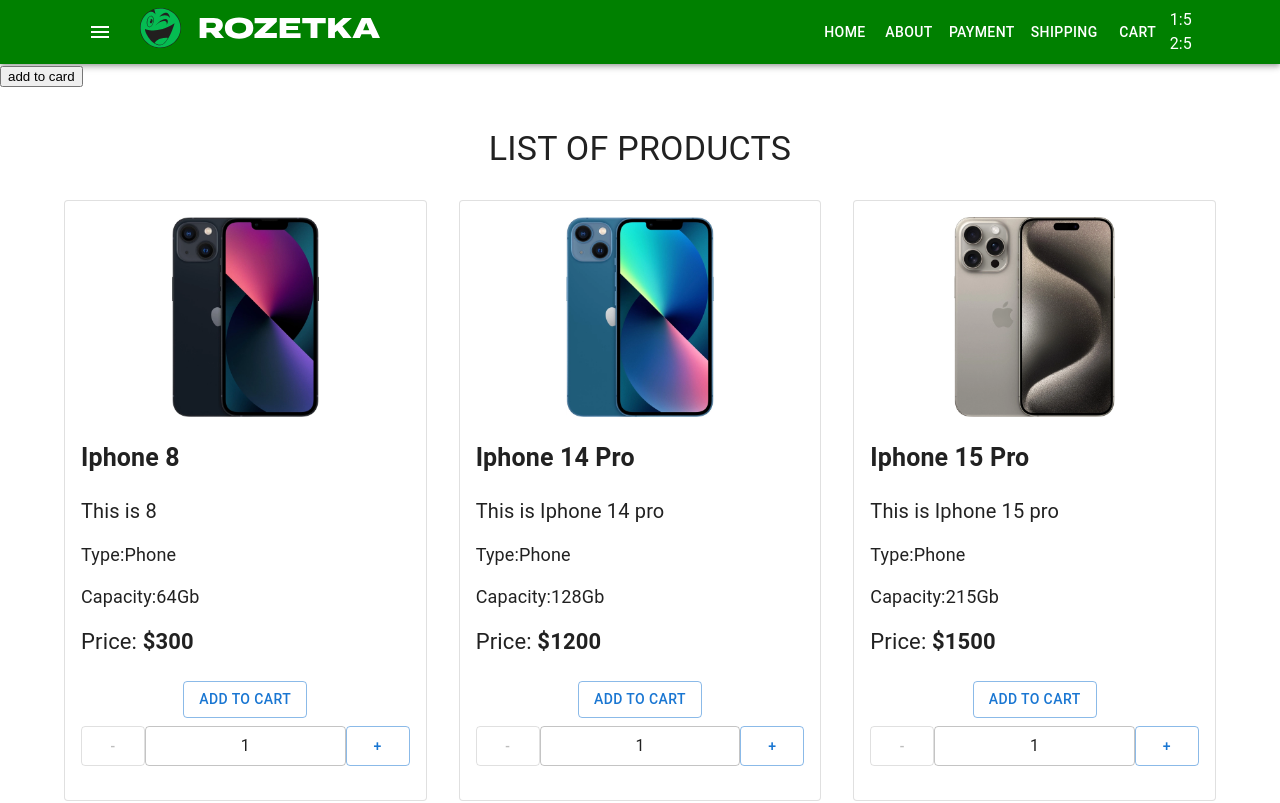
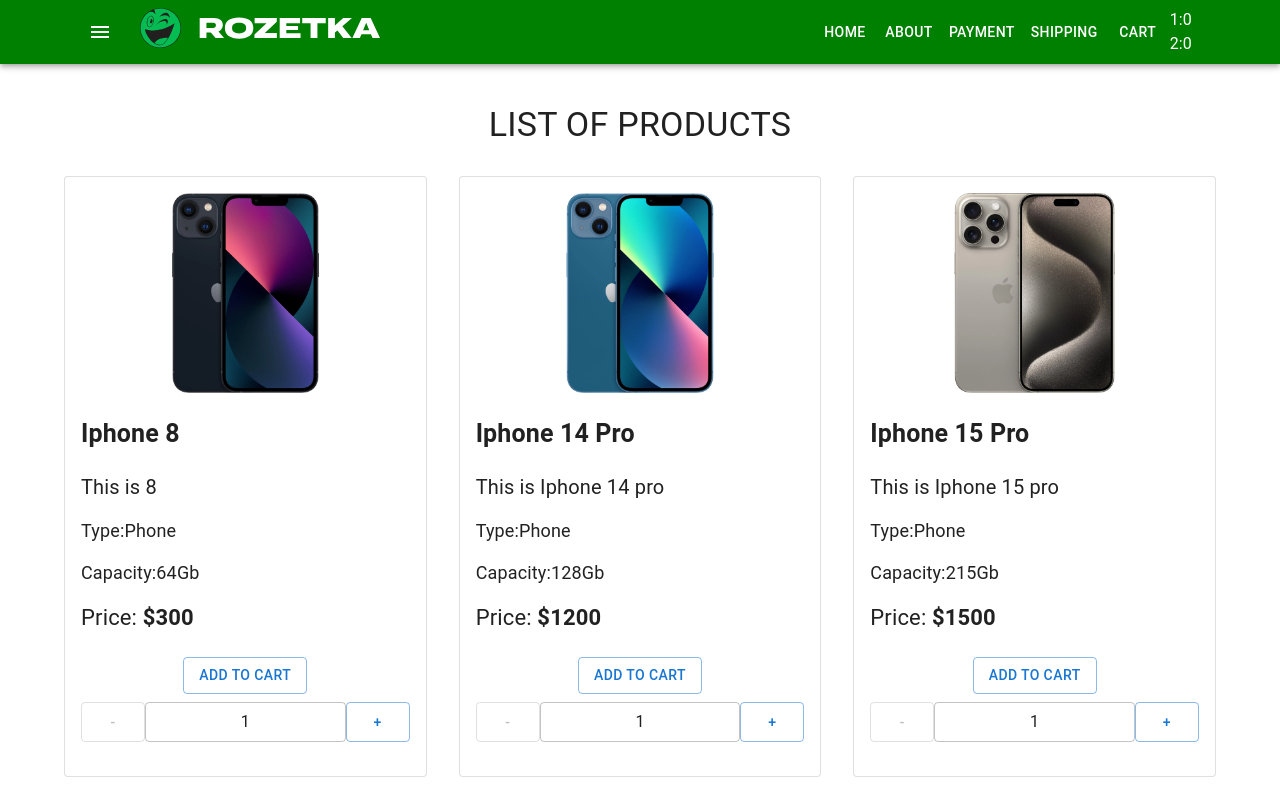
Before and after one commit to Vitalik-13/react-progect, a React (Create React App) app: page / in a window 1280 px wide. Shown: the top 803 px of the page. Built offline with nearby package versions, Linux system fonts and the light colour scheme.

Commit message:
add addToProductCard

```diff
--- a/src/components/Products/ProductListItem.tsx
+++ b/src/components/Products/ProductListItem.tsx
@@ -15,7 +15,8 @@
     productsFeatures: string
     price: number
     img: string
-    addTocard: (count: number, price: number) => void
+    id: number
+    addToProductCard: (count: number, id: number) => void
 }
 
 const ProductListItem = ({
@@ -25,7 +26,8 @@
     price,
     img,
     productsFeatures,
-    addTocard,
+    addToProductCard,
+    id,
 }: Props) => {
     const [count, setCount] = useState<number>(1)
 
@@ -55,7 +57,7 @@
                 <CardActions className="buttons-wrapper">
                     <Button
                         variant="outlined"
-                        onClick={() => addTocard(count, price)}
+                        onClick={() => addToProductCard(id, count)}
                     >
                         Add to cart
                     </Button>
--- a/src/components/Products/ProductsList.tsx
+++ b/src/components/Products/ProductsList.tsx
@@ -1,8 +1,8 @@
 import { Grid, Typography } from '@mui/material'
 import ProductsArray from 'utils/ProductsArray'
 import ProductListItem from './ProductListItem'
-type Props = { addTocard: (count: number, price: number) => void }
-const ProductsList = ({ addTocard }: Props) => {
+type Props = { addToProductCard: (count: number, id: number) => void }
+const ProductsList = ({ addToProductCard }: Props) => {
     return (
         <>
             <Typography
@@ -29,13 +29,14 @@
                     }) => (
                         <Grid item xs={12} sm={4} key={id}>
                             <ProductListItem
-                                addTocard={addTocard}
+                                addToProductCard={addToProductCard}
                                 img={img}
                                 productTitle={productTitle}
                                 productsDscription={productsDscription}
                                 productType={productType}
                                 productsFeatures={productsFeatures}
                                 price={price}
+                                id={id}
                             />
                         </Grid>
                     )
--- a/src/container/App/App.tsx
+++ b/src/container/App/App.tsx
@@ -11,10 +11,9 @@
     [id: number]: number
 }
 const App = (props: Props) => {
-    const addTocard = (count: number, price: number) => {}
     const [productIncard, setProductInCard] = useState<productIncardType>({
-        1: 5,
-        2: 5,
+        1: 0,
+        2: 0,
     })
     const addToProductCard = (id: number, count: number) => {
         setProductInCard((prevState) => ({
@@ -26,8 +25,7 @@
         <StyledEngineProvider injectFirst>
             <CssBaseline />
             <Header productIncard={productIncard} />
-            <button onClick={() => addToProductCard(2, 5)}>add to card</button>
-            <Main addTocard={addTocard} />
+            <Main addToProductCard={addToProductCard} />
             <Footer />
         </StyledEngineProvider>
     )
--- a/src/container/Main/Main.tsx
+++ b/src/container/Main/Main.tsx
@@ -2,12 +2,12 @@
 import Home from 'pages/Home/Home'
 
 type Props = {
-    addTocard: (count: number, price: number) => void
+    addToProductCard: (count: number, id: number) => void
 }
-const Main = ({ addTocard }: Props) => {
+const Main = ({ addToProductCard }: Props) => {
     return (
         <Container sx={{ padding: '40px 0 ' }}>
-            <Home addTocard={addTocard} />
+            <Home addToProductCard={addToProductCard} />
         </Container>
     )
 }
--- a/src/pages/Home/Home.tsx
+++ b/src/pages/Home/Home.tsx
@@ -1,12 +1,12 @@
 import ProductsList from 'components/Products/ProductsList'
 
 type Props = {
-    addTocard: (count: number, price: number) => void
+    addToProductCard: (count: number, id: number) => void
 }
-const Home = ({ addTocard }: Props) => {
+const Home = ({ addToProductCard }: Props) => {
     return (
         <div>
-            <ProductsList addTocard={addTocard} />
+            <ProductsList addToProductCard={addToProductCard} />
         </div>
     )
 }
```
